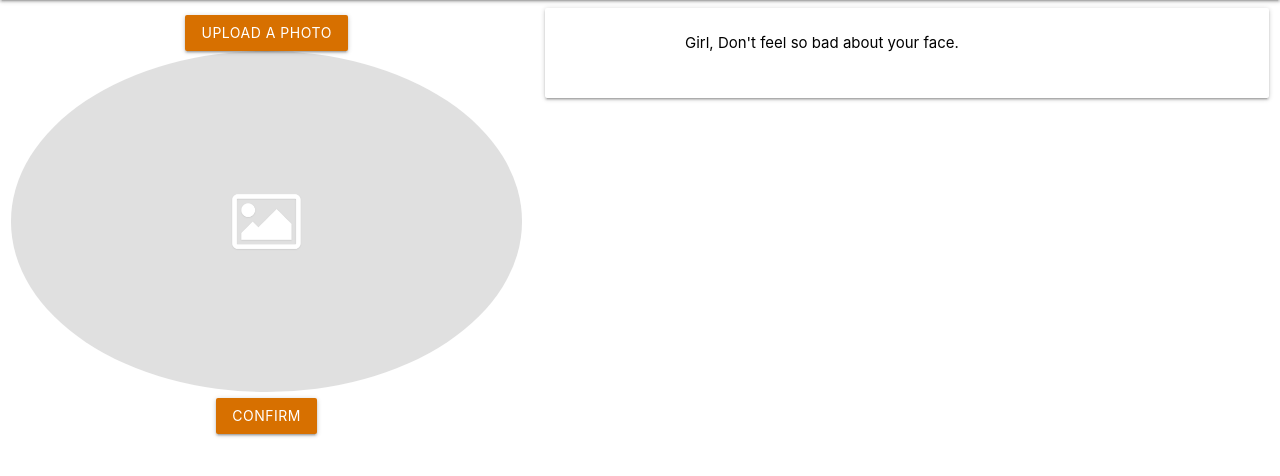
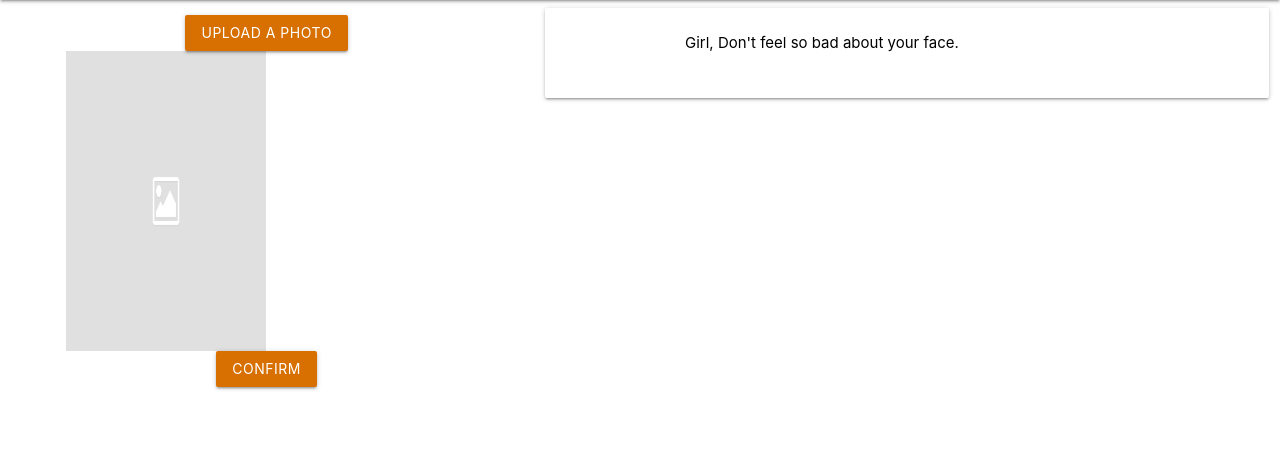
Before and after one commit to cvanglee/House-Martell, a PHP site: page / in a window 1280 px wide. Shown: the part 64-540 px from the top of the page. Run offline with PHP 8.4, Linux system fonts and the light colour scheme.

Commit message:
placeholder corrected

```diff
--- a/assets/css/style.css
+++ b/assets/css/style.css
@@ -31,3 +31,10 @@ padding:100px;
 .waves-effect.waves-light.btn {
      background-color: #D77000
 }
+
+.materialboxed {
+    width: 200px;
+    height: 300px;
+    /* align-content: center; */
+    margin-left: 55px;
+}
--- a/index.html
+++ b/index.html
@@ -3,7 +3,7 @@
 <head>
    <meta charset="utf-8">
    <meta http-equiv="X-UA-Compatible" content="IE=edge">
-   <title>Emotify</title>
+   <title>EmotifyMe</title>
    <meta name="viewport" content="width=device-width, initial-scale=1">
    <link rel="stylesheet" type="text/css" media="screen" href="assets/css/style.css">
    <link rel="stylesheet" href="https://cdnjs.cloudflare.com/ajax/libs/materialize/1.0.0/css/materialize.min.css">
@@ -36,7 +36,7 @@
                                <div class="col s5 pull-s7"><span class="flow-text"></span>
                                 <p class="center-align">
                                 <button class="waves-effect waves-light btn" id="buttons">Upload a Photo</button>
-                                <img src="assets/images/placeholder.jpeg" alt="" class="circle responsive-img"> <!-- notice the "circle" class -->
+                                <img class="materialboxed" src="assets/images/placeholder.jpeg">
                                 <button class="waves-effect waves-light btn">Confirm</button>
                                 </p>
                      </div>
```
